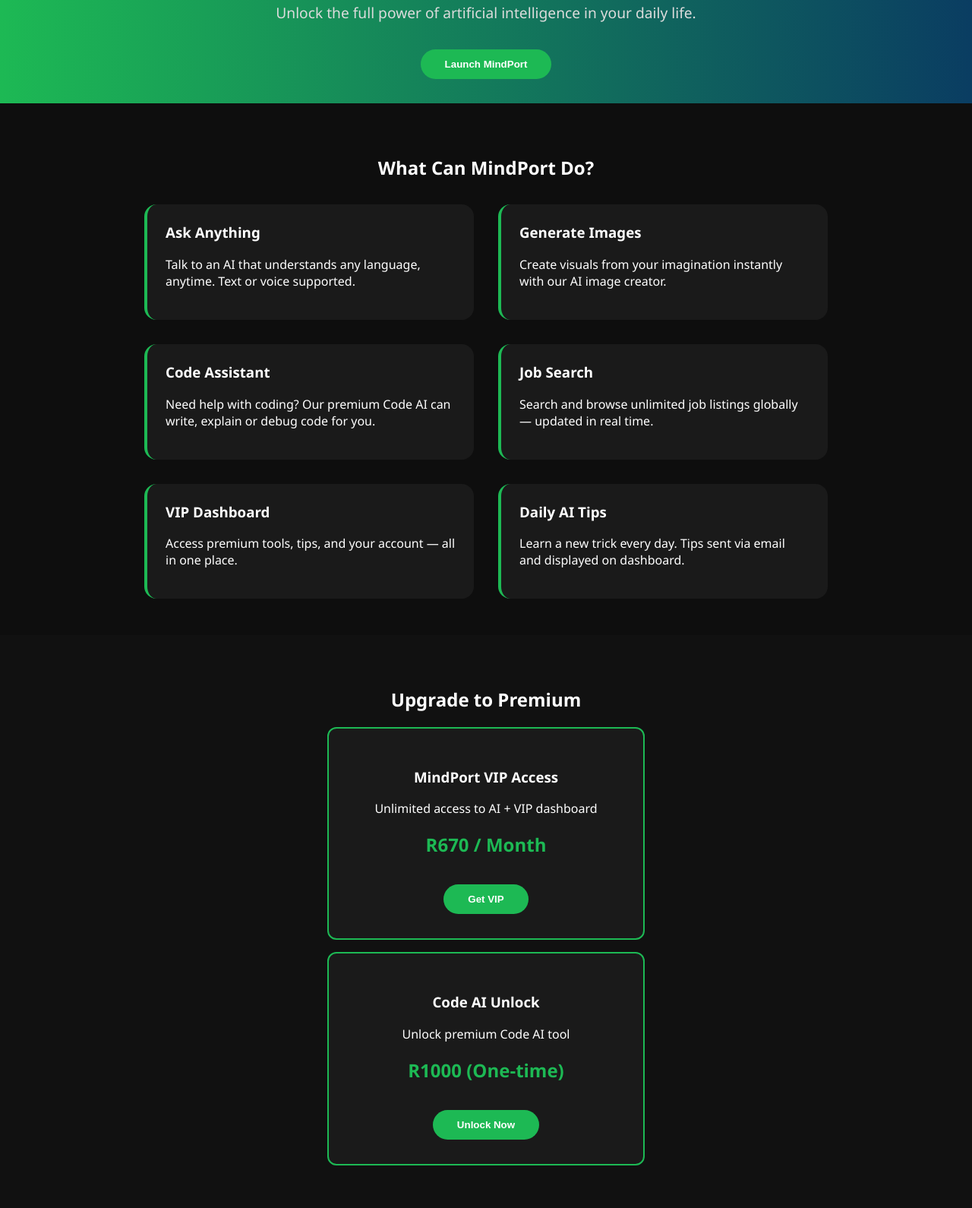
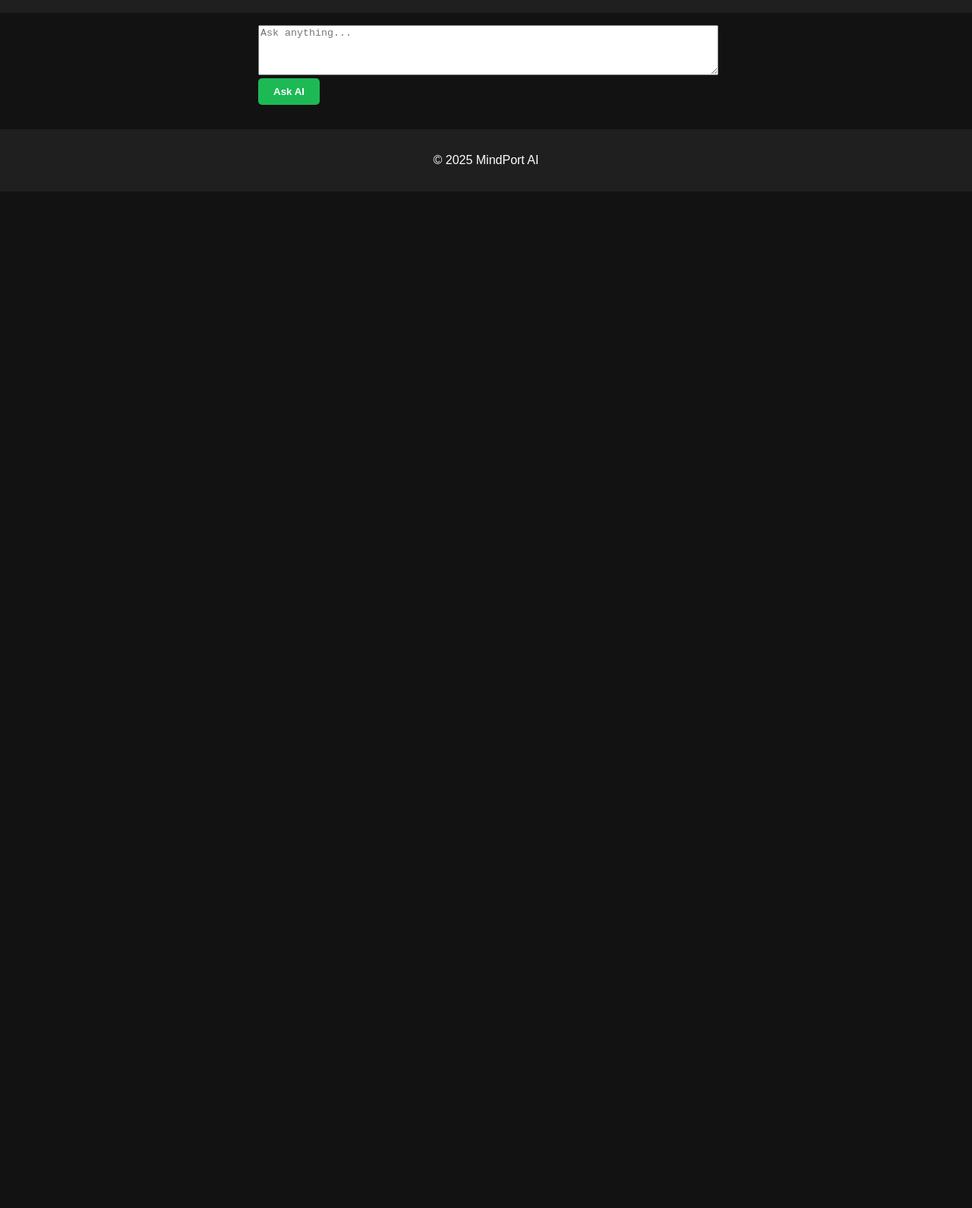
Before and after one commit to aron683/ai.etherealinkbytiisetso.com, a website: page index.html in a window 1280 px wide. Shown: the part 130-1720 px from the top of the page at 76% size. After the commit the page ends 800 px from the top, so only its background shows below. Drawn offline with Linux system fonts and the light colour scheme.

Commit message:
Update index.html

```diff
--- a/index.html
+++ b/index.html
@@ -3,166 +3,124 @@
 <head>
   <meta charset="UTF-8" />
   <meta name="viewport" content="width=device-width, initial-scale=1.0"/>
-  <title>MindPort AI - Your Intelligent Assistant</title>
-  <link rel="icon" href="favicon.png" />
+  <title>MindPort AI</title>
+  <link rel="icon" href="favicon.ico" />
   <style>
     body {
+      font-family: Arial, sans-serif;
+      background: #121212;
+      color: white;
       margin: 0;
-      font-family: 'Segoe UI', sans-serif;
-      background: #0e0e0e;
+      padding: 0;
+    }
+    header, footer {
+      text-align: center;
+      padding: 1rem;
+      background: #1f1f1f;
+    }
+    .container {
+      padding: 1rem;
+      max-width: 600px;
+      margin: auto;
+    }
+    button {
+      background: #1db954;
+      border: none;
+      padding: 10px 20px;
       color: white;
-    }
-    header {
-      background: linear-gradient(to right, #1db954, #0a3d62);
-      padding: 2rem;
-      text-align: center;
-    }
-    header h1 {
-      font-size: 2.5rem;
-      margin-bottom: 0.5rem;
-    }
-    header p {
-      font-size: 1.2rem;
-      color: #dcdcdc;
-    }
-    .btn {
-      margin-top: 1rem;
-      padding: 0.75rem 2rem;
-      background: #1db954;
-      color: white;
-      border: none;
-      border-radius: 30px;
       font-weight: bold;
+      border-radius: 5px;
       cursor: pointer;
     }
-    .section {
-      padding: 3rem 1rem;
-      max-width: 900px;
-      margin: auto;
-    }
-    .features {
-      display: grid;
-      grid-template-columns: repeat(auto-fit, minmax(280px, 1fr));
-      gap: 2rem;
-      margin-top: 2rem;
-    }
-    .feature-card {
-      background: #1a1a1a;
-      border-radius: 16px;
-      padding: 1.5rem;
-      border-left: 4px solid #1db954;
-    }
-    .feature-card h3 {
-      margin-top: 0;
-    }
-    .pricing {
-      background: #111;
-      padding: 3rem 1rem;
+    #lockScreen {
+      display: none;
+      position: fixed;
+      top: 0;
+      left: 0;
+      right: 0;
+      bottom: 0;
+      background: rgba(0,0,0,0.95);
+      color: white;
+      justify-content: center;
+      align-items: center;
       text-align: center;
-    }
-    .price-box {
-      background: #1a1a1a;
-      border: 2px solid #1db954;
+      z-index: 1000;
       padding: 2rem;
-      margin: 1rem auto;
-      border-radius: 12px;
-      max-width: 350px;
-    }
-    .price-box h2 {
-      color: #1db954;
-    }
-    .email-form {
-      text-align: center;
-      margin-top: 2rem;
-    }
-    .email-form input {
-      padding: 0.8rem;
-      width: 60%;
-      border-radius: 30px;
-      border: none;
-      margin-right: 0.5rem;
-    }
-    .footer {
-      background: #0a0a0a;
-      padding: 2rem;
-      text-align: center;
-      color: #aaa;
-      font-size: 0.9rem;
-    }
-    @media(max-width: 600px) {
-      .email-form input {
-        width: 100%;
-        margin-bottom: 1rem;
-      }
     }
   </style>
 </head>
-<body>
-
+<body onload="initTimer()">
   <header>
     <h1>MindPort AI</h1>
-    <p>Unlock the full power of artificial intelligence in your daily life.</p>
-    <a href="/dashboard.html"><button class="btn">Launch MindPort</button></a>
+    <p>🔓 One-time access for only R200. First 10 mins FREE.</p>
   </header>
 
-  <section class="section">
-    <h2 style="text-align:center;">What Can MindPort Do?</h2>
-    <div class="features">
-      <div class="feature-card">
-        <h3>Ask Anything</h3>
-        <p>Talk to an AI that understands any language, anytime. Text or voice supported.</p>
-      </div>
-      <div class="feature-card">
-        <h3>Generate Images</h3>
-        <p>Create visuals from your imagination instantly with our AI image creator.</p>
-      </div>
-      <div class="feature-card">
-        <h3>Code Assistant</h3>
-        <p>Need help with coding? Our premium Code AI can write, explain or debug code for you.</p>
-      </div>
-      <div class="feature-card">
-        <h3>Job Search</h3>
-        <p>Search and browse unlimited job listings globally — updated in real time.</p>
-      </div>
-      <div class="feature-card">
-        <h3>VIP Dashboard</h3>
-        <p>Access premium tools, tips, and your account — all in one place.</p>
-      </div>
-      <div class="feature-card">
-        <h3>Daily AI Tips</h3>
-        <p>Learn a new trick every day. Tips sent via email and displayed on dashboard.</p>
-      </div>
-    </div>
-  </section>
-
-  <section class="pricing">
-    <h2>Upgrade to Premium</h2>
-    <div class="price-box">
-      <h3>MindPort VIP Access</h3>
-      <p>Unlimited access to AI + VIP dashboard</p>
-      <h2>R670 / Month</h2>
-      <button class="btn">Get VIP</button>
-    </div>
-
-    <div class="price-box">
-      <h3>Code AI Unlock</h3>
-      <p>Unlock premium Code AI tool</p>
-      <h2>R1000 (One-time)</h2>
-      <button class="btn">Unlock Now</button>
-    </div>
-  </section>
-
-  <section class="section">
-    <h2 style="text-align:center;">Join Our AI Tribe</h2>
-    <div class="email-form">
-      <input type="email" placeholder="Enter your email to get daily AI tips" />
-      <button class="btn">Subscribe</button>
-    </div>
-  </section>
-
-  <div class="footer">
-    © 2025 MindPort AI — Powered by Ethereal Ink.
+  <div class="container">
+    <textarea id="userInput" rows="4" style="width:100%;" placeholder="Ask anything..."></textarea><br/>
+    <button onclick="sendToAI()">Ask AI</button>
+    <div id="response" style="margin-top:1rem;"></div>
   </div>
 
+  <div id="lockScreen">
+    <h2>⏱️ Trial Expired</h2>
+    <p>Your 10-minute free trial has ended.</p>
+    <p>Unlock unlimited lifetime access for just <b>R200 once-off</b>.</p>
+    <button onclick="redirectToPay()">Unlock Full Access</button>
+  </div>
+
+  <footer>
+    <p>&copy; 2025 MindPort AI</p>
+  </footer>
+
+  <script>
+    const trialMinutes = 10;
+    const startKey = 'mindport_start_time';
+    const paidKey = 'mindport_paid_user';
+
+    function initTimer() {
+      if (localStorage.getItem(paidKey)) return;
+
+      let startTime = localStorage.getItem(startKey);
+      if (!startTime) {
+        localStorage.setItem(startKey, Date.now());
+      } else {
+        const diff = (Date.now() - parseInt(startTime)) / 60000;
+        if (diff >= trialMinutes) {
+          document.getElementById("lockScreen").style.display = 'flex';
+        }
+      }
+    }
+
+    function redirectToPay() {
+      // 🔁 Replace this link with your real Paystack payment link later
+      window.location.href = "https://paystack.com/pay/mindport200";
+    }
+
+    async function sendToAI() {
+      const input = document.getElementById("userInput").value.trim();
+      if (!input) return;
+
+      document.getElementById("response").innerHTML = "🤖 Thinking...";
+
+      try {
+        const res = await fetch("/api/ask", {
+          method: "POST",
+          headers: { "Content-Type": "application/json" },
+          body: JSON.stringify({ prompt: input })
+        });
+
+        const data = await res.json();
+        document.getElementById("response").innerHTML = "✅ " + data.reply;
+      } catch (err) {
+        document.getElementById("response").innerHTML = "⚠️ Error contacting AI.";
+      }
+    }
+
+    // Optional unlock function to simulate after payment
+    function unlockPro() {
+      localStorage.setItem(paidKey, 'yes');
+      document.getElementById("lockScreen").style.display = 'none';
+    }
+  </script>
 </body>
 </html>
```
